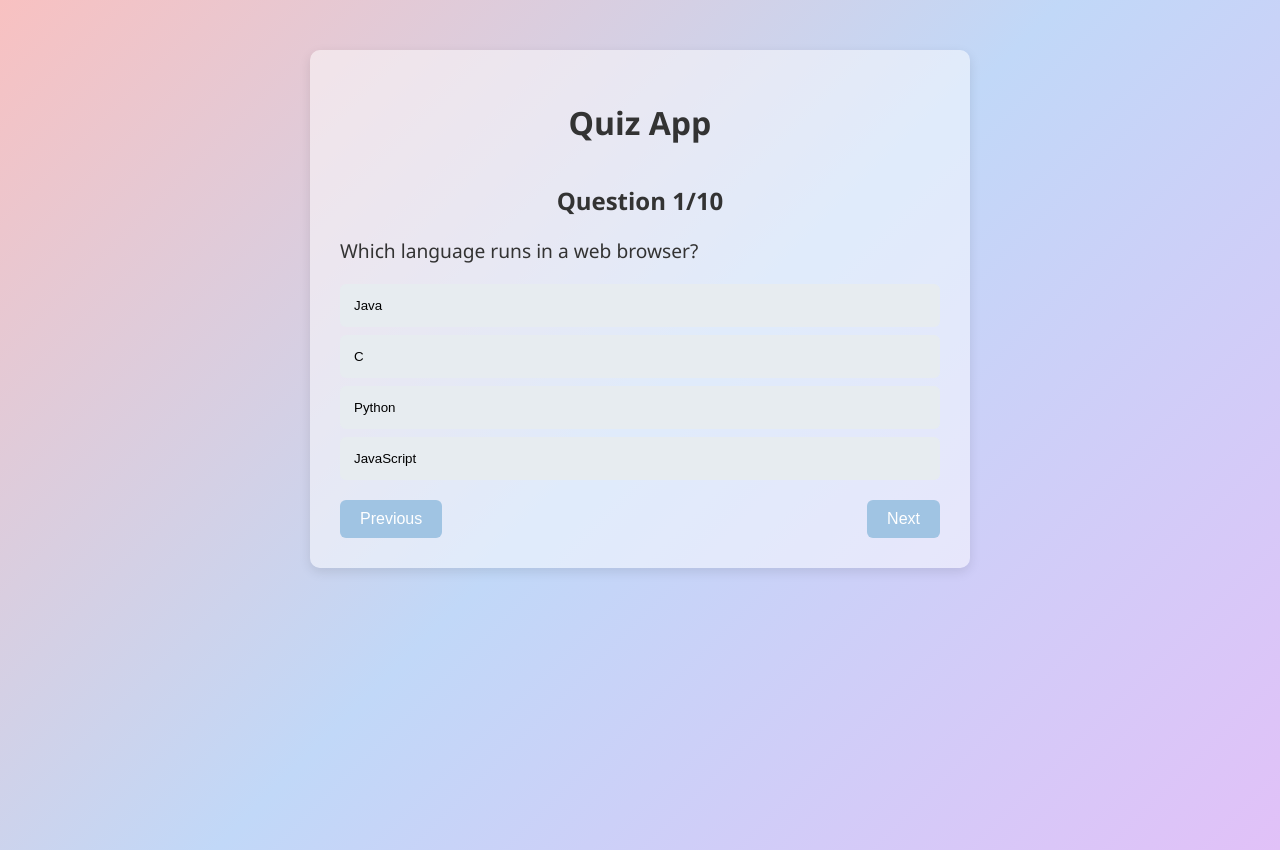
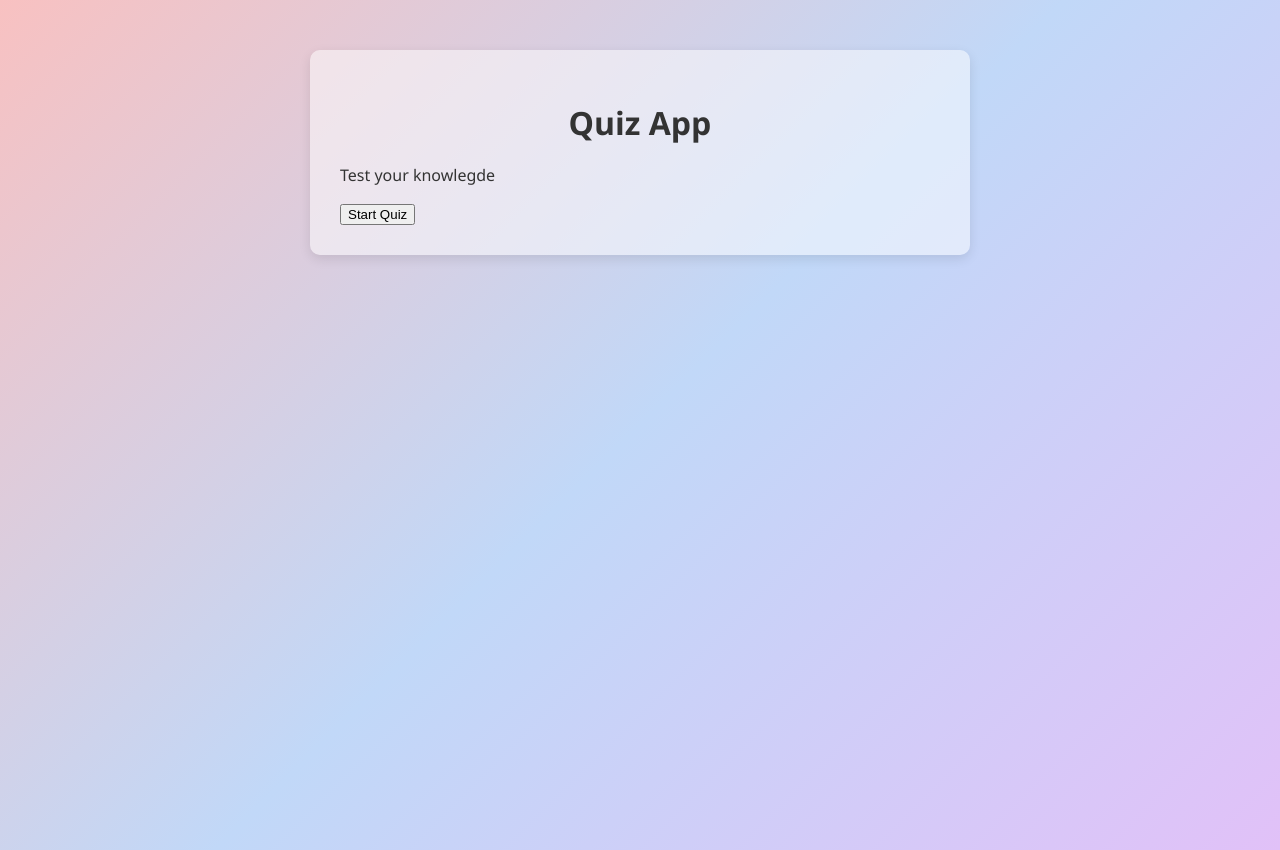
Before and after one commit to AdamAbdallah1/coding-quiz-app, a React (Vite) app: page / in a window 1280 px wide. Built offline with nearby package versions, Linux system fonts and the light colour scheme.

Commit message:
Rendering home page component

```diff
--- a/src/App.jsx
+++ b/src/App.jsx
@@ -3,16 +3,14 @@ import reactLogo from './assets/react.svg'
 import viteLogo from '/vite.svg'
 import './App.css'
 import Quiz from './assets/components/Quiz'
+import Home from './assets/components/Home'
 
 function App() {
 
 
   return (
     <div className='app-container'>
-
-      <h1>Quiz App</h1>
-
-      <Quiz />
+      <Home />
     </div>
   )
 }
```
